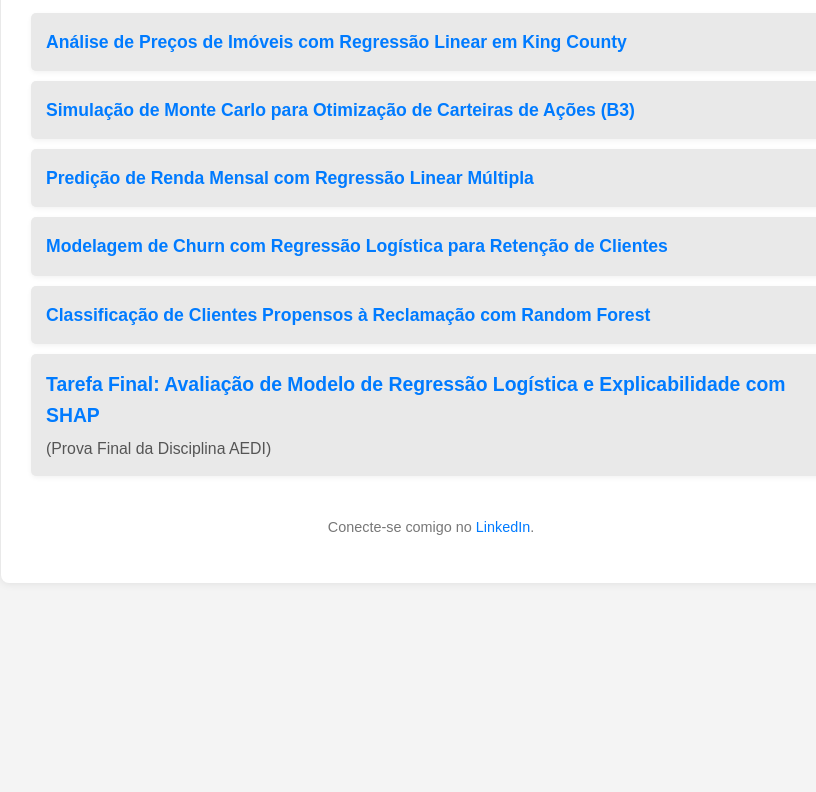
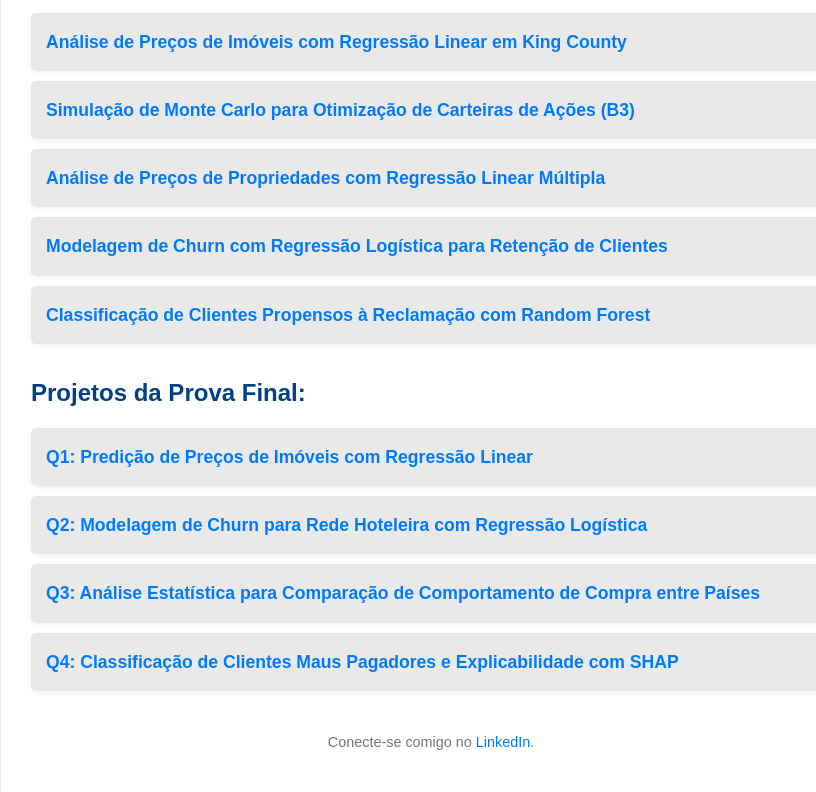
Before and after one commit to angeloBuso/ppca-aedi, a plain HTML site: page index.html in a window 1280 px wide. Shown: the part 382-1174 px from the top of the page, without its empty margins (209-1025 px from the left). Before the commit the page ends 1005 px from the top, so only its background shows below. Drawn offline with Linux system fonts and the light colour scheme.

Commit message:
Update index.html

```diff
--- a/index.html
+++ b/index.html
@@ -84,7 +84,7 @@
                 <a href="tarefa2-monte-carlo-aedi-ppca-carteira-eficiente.html">Simulação de Monte Carlo para Otimização de Carteiras de Ações (B3)</a>
             </li>
             <li>
-                <a href="tarefa3-regressao-linear.html">Predição de Renda Mensal com Regressão Linear Múltipla</a>
+                <a href="tarefa3-regressao-linear.html">Análise de Preços de Propriedades com Regressão Linear Múltipla</a>
             </li>
             <li>
                 <a href="tarefa4-regressao-logistica.html">Modelagem de Churn com Regressão Logística para Retenção de Clientes</a>
@@ -92,11 +92,21 @@
             <li>
                 <a href="tarefa5-ciencias-dados.html">Classificação de Clientes Propensos à Reclamação com Random Forest</a>
             </li>
+        </ul>
+
+        <h2>Projetos da Prova Final:</h2>
+        <ul>
             <li>
-                <a href="tarefa6-prova-final-aedi.html">
-                    <p style="margin: 0; font-size: 1.1em; font-weight: bold;">Tarefa Final: Avaliação de Modelo de Regressão Logística e Explicabilidade com SHAP</p>
-                    <p style="margin: 5px 0 0; font-size: 0.9em; font-weight: normal; color: #555;">(Prova Final da Disciplina AEDI)</p>
-                </a>
+                <a href="tarefa6-prova-final-aedi-q1.html">Q1: Predição de Preços de Imóveis com Regressão Linear</a>
+            </li>
+            <li>
+                <a href="tarefa6-prova-final-aedi-q2.html">Q2: Modelagem de Churn para Rede Hoteleira com Regressão Logística</a>
+            </li>
+            <li>
+                <a href="tarefa6-prova-final-aedi-q3.html">Q3: Análise Estatística para Comparação de Comportamento de Compra entre Países</a>
+            </li>
+            <li>
+                <a href="tarefa6-prova-final-aedi-q4.html">Q4: Classificação de Clientes Maus Pagadores e Explicabilidade com SHAP</a>
             </li>
         </ul>
 
```
